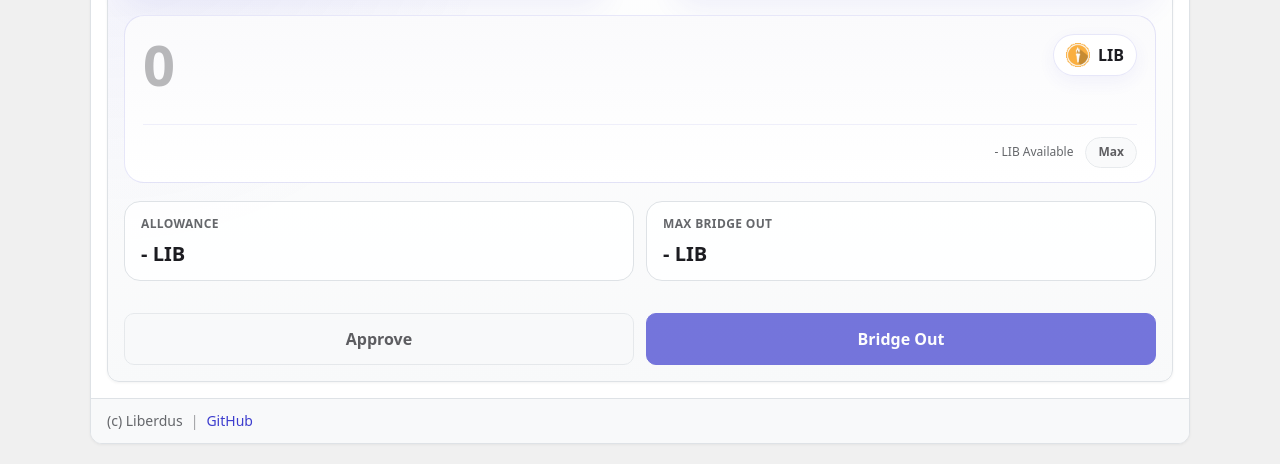
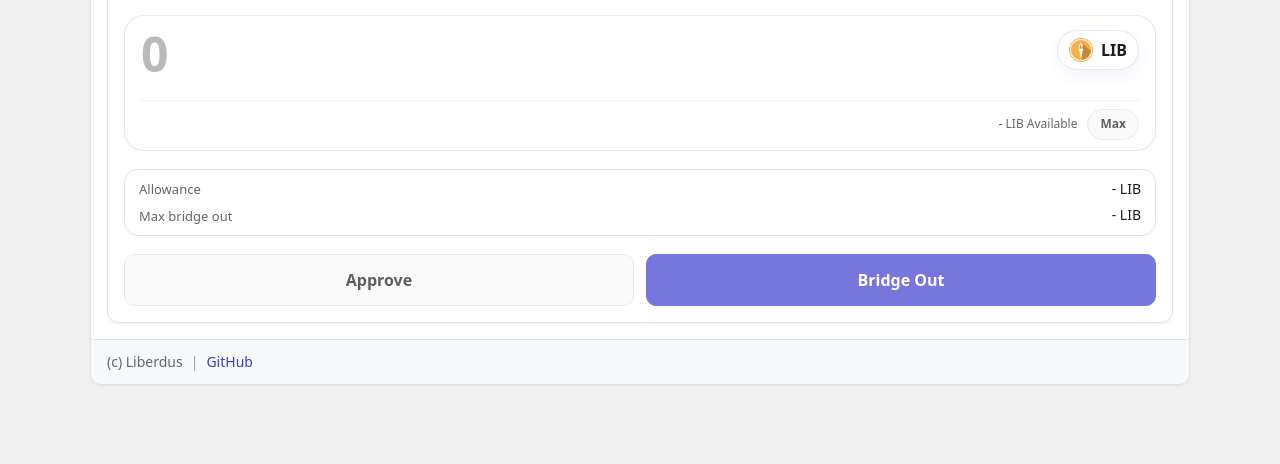
Before and after one commit to Liberdus/liberdus-bsc-bridge-ui, a plain HTML site: page index.html in a window 1280 px wide. Shown: the part 414-878 px from the top of the page. After the commit the page ends 820 px from the top, so only its background shows below. Drawn offline with Linux system fonts and the light colour scheme; no server answers.

Commit message:
Tighten bridge tab layout spacing

```diff
--- a/css/bridge-module.css
+++ b/css/bridge-module.css
@@ -1,9 +1,7 @@
 .bridge-module {
   display: grid;
   gap: 18px;
-  background:
-    radial-gradient(circle at top left, rgba(61, 61, 206, 0.08), transparent 34%),
-    linear-gradient(180deg, rgba(255, 255, 255, 0.98), rgba(248, 249, 250, 0.98));
+  background: var(--background-color);
 }
 
 .bridge-module > * {
@@ -33,7 +31,6 @@
   border: 1px solid rgba(61, 61, 206, 0.12);
   border-radius: 18px;
   background: rgba(255, 255, 255, 0.92);
-  box-shadow: 0 10px 30px rgba(61, 61, 206, 0.08);
   min-width: 0;
 }
 
@@ -44,7 +41,7 @@
   border-radius: 18px;
   display: grid;
   place-items: center;
-  background: linear-gradient(180deg, #ffffff, #eef1f8);
+  background: var(--hover-background);
   border: 1px solid rgba(61, 61, 206, 0.1);
 }
 
@@ -144,8 +141,8 @@
 .bridge-amount-field {
   border: 1px solid rgba(61, 61, 206, 0.12);
   border-radius: 20px;
-  background: linear-gradient(180deg, rgba(250, 250, 252, 0.98), rgba(255, 255, 255, 0.98));
-  padding: 18px 18px 14px;
+  background: var(--background-color);
+  padding: 14px 16px 10px;
   min-width: 0;
   transition: border-color 150ms ease, box-shadow 150ms ease, background-color 150ms ease;
 }
@@ -162,7 +159,7 @@
 
 .bridge-amount-top {
   display: flex;
-  gap: 12px;
+  gap: 10px;
   align-items: flex-start;
   min-width: 0;
 }
@@ -170,14 +167,14 @@
 .bridge-amount-input {
   flex: 1 1 0;
   min-width: 0;
-  min-height: 72px;
-  padding: 2px 0 0;
+  min-height: 56px;
+  padding: 0;
   border: 0;
   background: transparent;
   box-shadow: none;
   resize: none;
   overflow: hidden;
-  font-size: clamp(2.5rem, 4vw + 1rem, 3.5rem);
+  font-size: clamp(2.25rem, 3vw + 1rem, 3rem);
   font-weight: var(--font-weight-bold);
   line-height: 1;
   color: var(--text-color);
@@ -202,9 +199,9 @@
   align-items: center;
   justify-content: flex-end;
   flex-wrap: wrap;
-  gap: 12px;
-  margin-top: 12px;
-  padding-top: 12px;
+  gap: 10px;
+  margin-top: 8px;
+  padding-top: 8px;
   border-top: 1px solid rgba(61, 61, 206, 0.08);
 }
 
@@ -216,7 +213,7 @@
   font-weight: var(--font-weight-semibold);
   color: var(--text-color);
   gap: 8px;
-  padding: 8px 12px;
+  padding: 7px 11px;
   border-radius: 999px;
   background: rgba(255, 255, 255, 0.94);
   border: 1px solid rgba(61, 61, 206, 0.12);
@@ -267,38 +264,47 @@
 
 .bridge-meta {
   display: grid;
-  grid-template-columns: repeat(2, minmax(0, 1fr));
+  grid-template-columns: 1fr;
   gap: 12px;
   min-width: 0;
 }
 
 .bridge-meta-card {
   display: grid;
-  gap: 10px;
-  padding: 14px 16px;
+  gap: 8px;
+  padding: 10px 14px;
   border: 1px solid var(--border-color);
-  border-radius: 16px;
-  background: rgba(255, 255, 255, 0.9);
+  border-radius: 14px;
+  background: var(--background-color);
   min-width: 0;
+}
+
+.bridge-meta-row {
+  display: flex;
+  align-items: center;
+  justify-content: space-between;
+  gap: 12px;
 }
 
 .bridge-meta-label {
   color: var(--secondary-text-color);
-  font-size: 12px;
-  font-weight: var(--font-weight-semibold);
-  letter-spacing: 0.03em;
-  text-transform: uppercase;
+  font-size: 13px;
+  font-weight: var(--font-weight-medium);
+  letter-spacing: 0;
+  text-transform: none;
 }
 
 .bridge-meta-value {
-  font-size: 20px;
-  font-weight: var(--font-weight-bold);
-  line-height: 1.2;
+  font-size: 14px;
+  font-weight: var(--font-weight-medium);
+  line-height: 1.35;
+  text-align: right;
   font-variant-numeric: tabular-nums;
   word-break: break-word;
 }
 
 .bridge-actions {
+  margin-top: 0;
   display: grid;
   grid-template-columns: repeat(2, minmax(0, 1fr));
   gap: 12px;
@@ -392,19 +398,18 @@
   .bridge-amount-field,
   .bridge-meta-card,
   .bridge-status {
-    padding: 14px;
+    padding: 12px;
     border-radius: 16px;
   }
 
   .bridge-amount-top {
     flex-wrap: wrap;
-    gap: 10px;
+    gap: 8px;
   }
 
   .bridge-amount-input {
-    min-height: 56px;
-    padding-top: 0;
-    font-size: 32px;
+    min-height: 44px;
+    font-size: 28px;
   }
 
   .bridge-token-chip {
@@ -423,6 +428,8 @@
     gap: 8px;
     align-items: center;
     justify-content: space-between;
+    margin-top: 8px;
+    padding-top: 8px;
   }
 
   .bridge-amount-available-wrap {
@@ -435,7 +442,6 @@
   }
 
   .bridge-meta {
-    grid-template-columns: 1fr;
     gap: 10px;
   }
 
--- a/index.html
+++ b/index.html
@@ -15,7 +15,7 @@
     <link rel="stylesheet" href="./css/base.css?v=20260309a" />
     <link rel="stylesheet" href="./css/header.css?v=20260309a" />
     <link rel="stylesheet" href="./css/tabs.css?v=20260317b" />
-    <link rel="stylesheet" href="./css/bridge-module.css?v=20260319b" />
+    <link rel="stylesheet" href="./css/bridge-module.css?v=20260319d" />
     <link rel="stylesheet" href="./css/wallet-popup.css?v=20260317a" />
     <link rel="stylesheet" href="./css/notifications.css?v=20260309a" />
   </head>
--- a/js/app.js
+++ b/js/app.js
@@ -2,7 +2,7 @@ import { CONFIG } from './config.js?v=20260318g';
 import { Header } from './components/header.js?v=20260317i';
 import { TabBar } from './components/tab-bar.js?v=20260317o';
 import { InfoTab } from './components/info-tab.js?v=20260317a';
-import { BridgeOutTab } from './components/bridge-out-tab.js?v=20260319c';
+import { BridgeOutTab } from './components/bridge-out-tab.js?v=20260319d';
 import { OperationsTab } from './components/operations-tab.js?v=20260318b';
 import { TransactionsTab } from './components/transactions-tab.js?v=20260318d';
 import { ToastManager } from './components/toast-manager.js?v=20260317k';
--- a/js/components/bridge-out-tab.js
+++ b/js/components/bridge-out-tab.js
@@ -1,4 +1,4 @@
-import { PolygonBscBridgeModule } from '../modules/polygon-bsc-bridge-module.js?v=20260319c';
+import { PolygonBscBridgeModule } from '../modules/polygon-bsc-bridge-module.js?v=20260319d';
 
 export class BridgeOutTab {
   constructor() {
--- a/js/modules/polygon-bsc-bridge-module.js
+++ b/js/modules/polygon-bsc-bridge-module.js
@@ -153,12 +153,14 @@ export class PolygonBscBridgeModule {
 
         <div class="bridge-meta">
           <div class="bridge-meta-card">
-            <div class="bridge-meta-label">Allowance</div>
-            <div class="bridge-meta-value"><span data-bridge-user-allowance>-</span> ${this._tokenSymbol()}</div>
-          </div>
-          <div class="bridge-meta-card">
-            <div class="bridge-meta-label">Max bridge out</div>
-            <div class="bridge-meta-value"><span data-bridge-max-amount>-</span> ${this._tokenSymbol()}</div>
+            <div class="bridge-meta-row">
+              <div class="bridge-meta-label">Allowance</div>
+              <div class="bridge-meta-value"><span data-bridge-user-allowance>-</span> ${this._tokenSymbol()}</div>
+            </div>
+            <div class="bridge-meta-row">
+              <div class="bridge-meta-label">Max bridge out</div>
+              <div class="bridge-meta-value"><span data-bridge-max-amount>-</span> ${this._tokenSymbol()}</div>
+            </div>
           </div>
         </div>
 
@@ -767,7 +769,7 @@ export class PolygonBscBridgeModule {
     }
 
     amount.style.height = 'auto';
-    const minHeight = window.innerWidth <= 720 ? 56 : 72;
+    const minHeight = window.innerWidth <= 720 ? 44 : 56;
     amount.style.height = `${Math.max(amount.scrollHeight, minHeight)}px`;
   }
 
```
